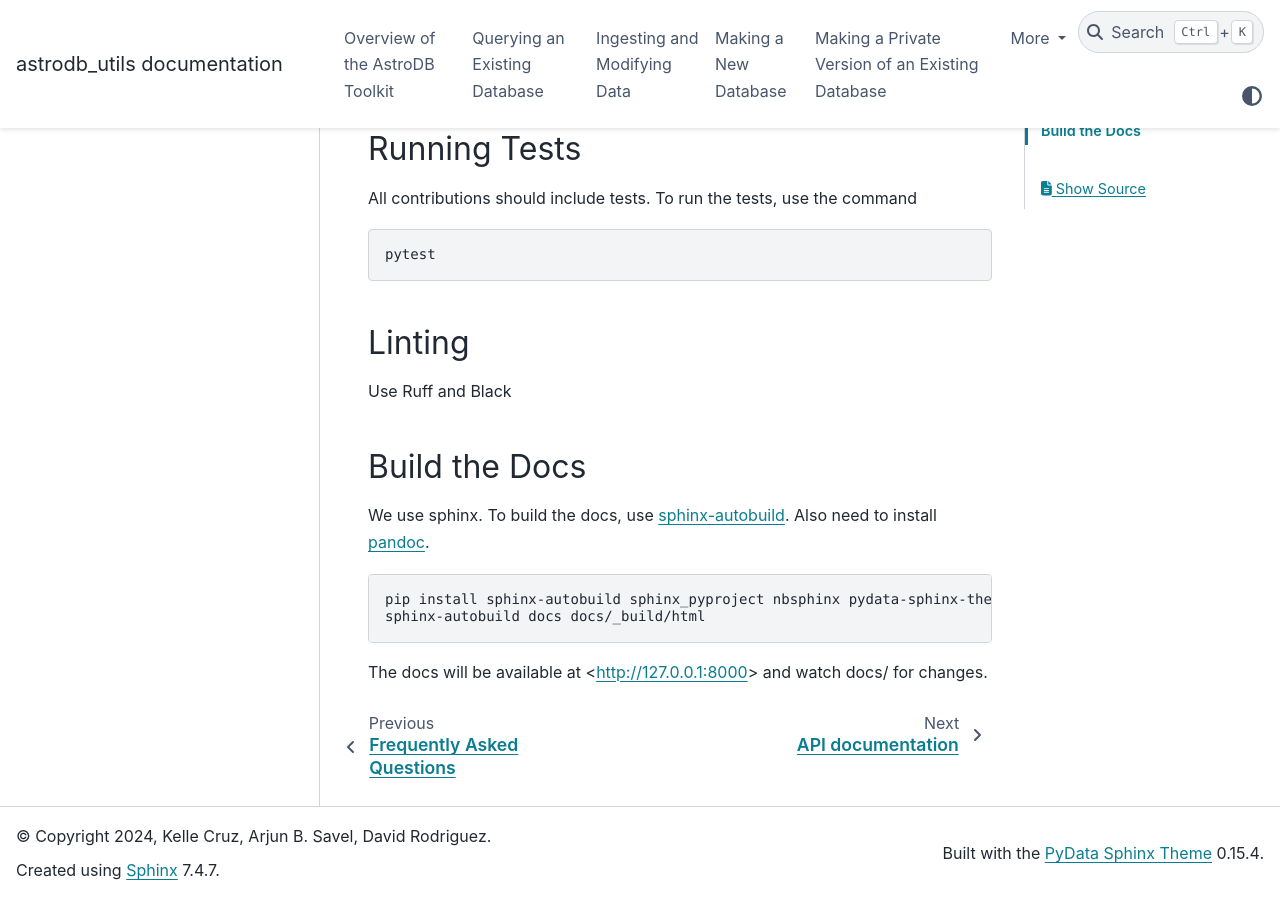
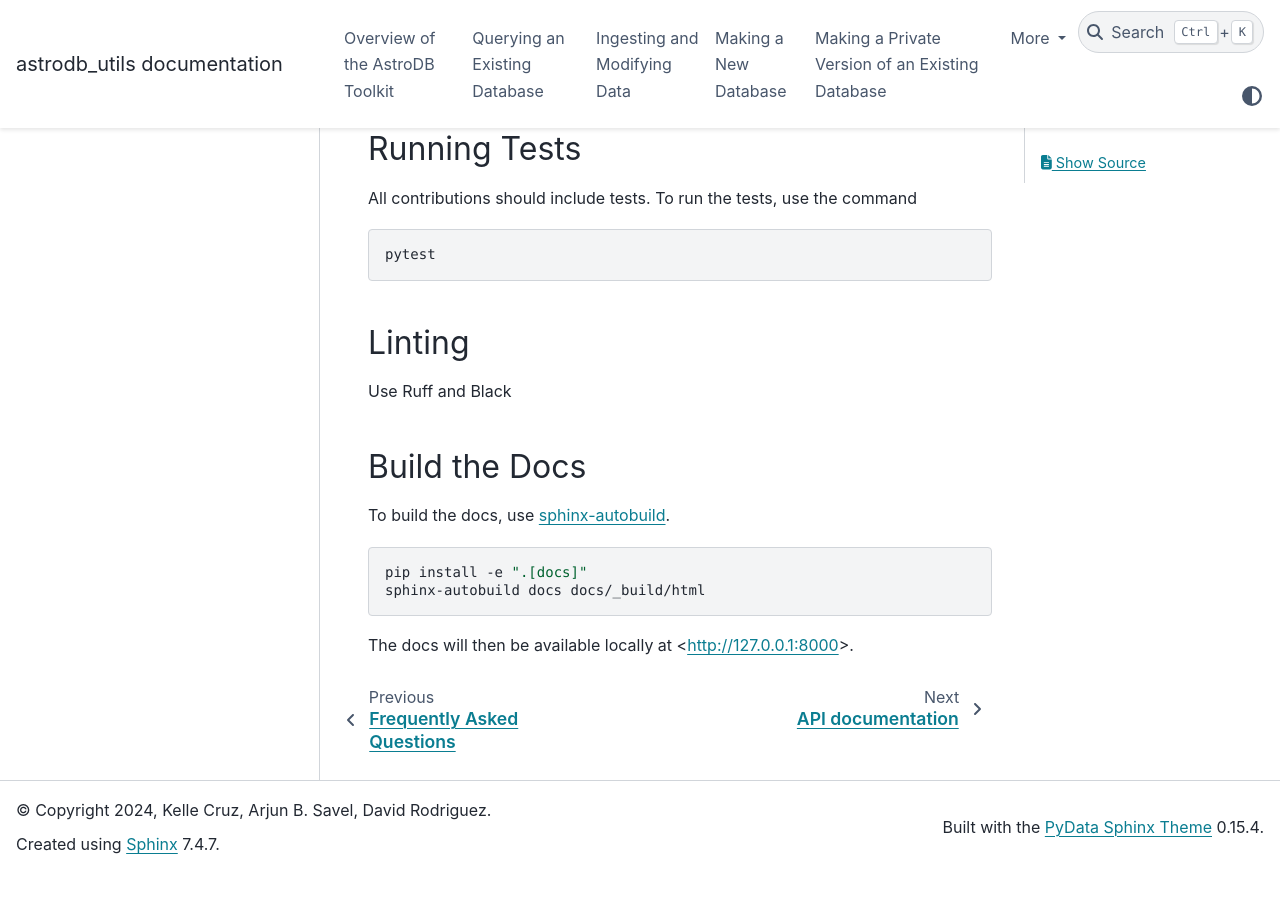
Before and after one commit to astrodbtoolkit/astrodb_utils, a Sphinx documentation site: the page built from docs/pages/dev_docs/developer_installation.rst, in a window 1280 px wide and 900 px high, scrolled down 571 px. Built offline with Sphinx 7.4.7 and the PyData theme 0.15.4, drawn with Linux system fonts in a browser that asks for light colours; the version number could not be read and is left out; after the commit the page ends 1444 px from its top, so only the background shows below that.

```diff
--- a/docs/pages/dev_docs/developer_installation.rst
+++ b/docs/pages/dev_docs/developer_installation.rst
@@ -35,13 +35,11 @@ Use Ruff and Black
 Build the Docs
 ---------------------
 
-We use sphinx.
 To build the docs, use `sphinx-autobuild <https://pypi.org/project/sphinx-autobuild/>`_.
-Also need to install `pandoc <https://pandoc.org/installing.html>`_.
 
 .. code-block:: bash
 
-    pip install sphinx-autobuild sphinx_pyproject nbsphinx pydata-sphinx-theme
+    pip install -e ".[docs]"
     sphinx-autobuild docs docs/_build/html
 
-The docs will be available at <http://127.0.0.1:8000> and watch docs/ for changes.
+The docs will then be available locally at <http://127.0.0.1:8000>.
```
Also changed, not shown: pyproject.toml (+9 -0 lines).
